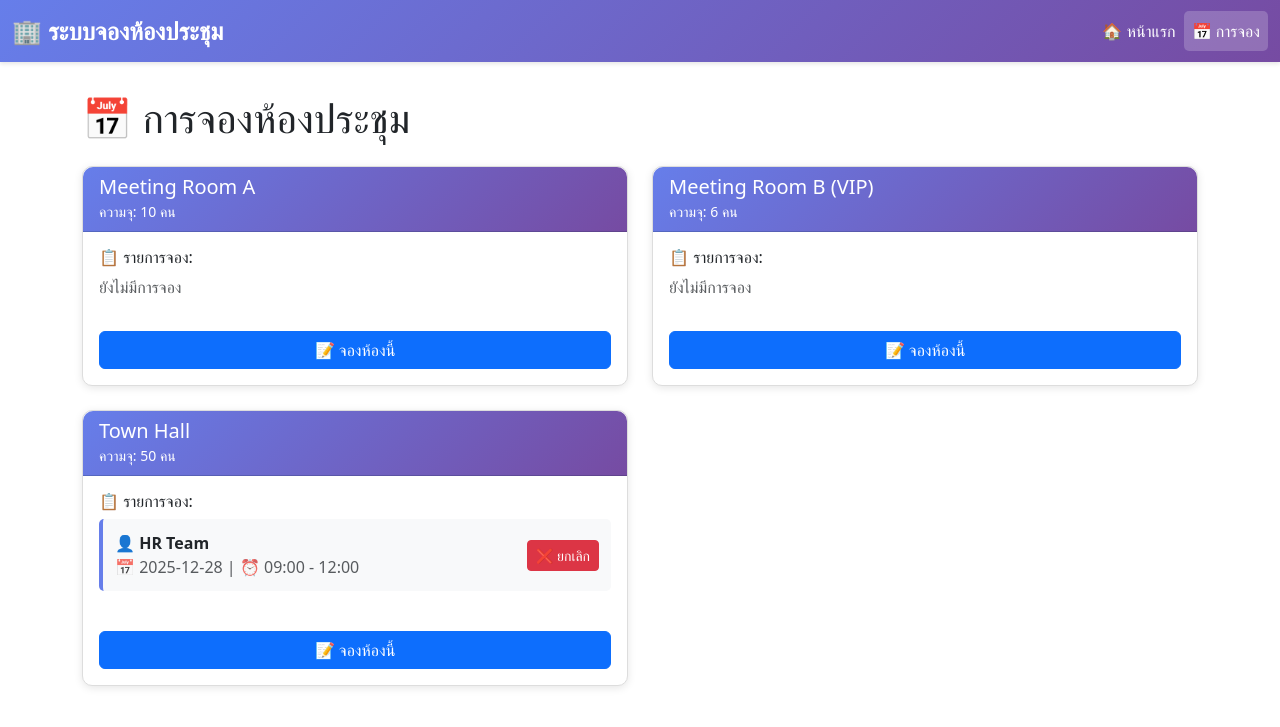
After one commit to NekoAida/ENGSE205-Software-Process, a Flask app: page /booking in a window 1280 px wide. The commit adds this page. Shown: the top 727 px of the page. Run offline with Flask 3, Linux system fonts and the light colour scheme.

Commit message:
feat: Add room booking functionality, including new booking and index pages, and comprehensive styling.

```diff
--- a/app.py
+++ b/app.py
@@ -1,40 +1,120 @@
-from flask import Flask, render_template, request, redirect, url_for
+from flask import Flask, render_template, request, redirect, url_for, flash, session
+from datetime import datetime
 
 app = Flask(__name__)
+app.secret_key = 'your-secret-key-here-change-in-production'  # จำเป็นสำหรับ flash messages
+
 
 # จำลองฐานข้อมูลห้องประชุม (Mock Data)
-# สถานะ: True = ว่าง, False = ไม่ว่าง
 rooms = [
-    {"id": 1, "name": "Meeting Room A", "capacity": 10, "is_available": True, "booked_by": ""},
-    {"id": 2, "name": "Meeting Room B (VIP)", "capacity": 6, "is_available": True, "booked_by": ""},
-    {"id": 3, "name": "Town Hall", "capacity": 50, "is_available": False, "booked_by": "HR Team"},
+    {"id": 1, "name": "Meeting Room A", "capacity": 10},
+    {"id": 2, "name": "Meeting Room B (VIP)", "capacity": 6},
+    {"id": 3, "name": "Town Hall", "capacity": 50},
 ]
+
+# เก็บรายการการจองทั้งหมด
+# โครงสร้าง: {"id": 1, "room_id": 1, "booker_name": "...", "date": "2025-12-28", "start_time": "09:00", "end_time": "10:00"}
+bookings = [
+    {"id": 1, "room_id": 3, "booker_name": "HR Team", "date": "2025-12-28", "start_time": "09:00", "end_time": "12:00"},
+]
+next_booking_id = 2
+
+
+def get_room_status(room_id):
+    """ตรวจสอบสถานะห้องและรายการจองทั้งหมด"""
+    room_bookings = [b for b in bookings if b['room_id'] == room_id]
+    return room_bookings
+
+
+def is_time_slot_available(room_id, date, start_time, end_time):
+    """ตรวจสอบว่าช่วงเวลาว่างหรือไม่"""
+    room_bookings = get_room_status(room_id)
+
+    for booking in room_bookings:
+        if booking['date'] == date:
+            # ตรวจสอบว่าเวลาทับซ้อนกันหรือไม่
+            if (start_time < booking['end_time'] and end_time > booking['start_time']):
+                return False
+    return True
+
 
 # --- ส่วนของ Sprint 1: แสดงผล ---
 @app.route('/')
 def index():
-    # ส่งข้อมูลห้องทั้งหมดไปแสดงที่หน้าเว็บ
-    return render_template('index.html', rooms=rooms)
+    # หน้าแรกแสดงเฉพาะสถานะห้อง
+    rooms_with_status = []
+    for room in rooms:
+        room_bookings = get_room_status(room['id'])
+        room_data = room.copy()
+        room_data['bookings'] = room_bookings
+        room_data['booking_count'] = len(room_bookings)
+        rooms_with_status.append(room_data)
+
+    return render_template('index.html', rooms=rooms_with_status)
+
+
+@app.route('/booking')
+def booking():
+    # หน้าการจอง - แสดงฟอร์มจองและจัดการ
+    rooms_with_bookings = []
+    for room in rooms:
+        room_bookings = get_room_status(room['id'])
+        room_data = room.copy()
+        room_data['bookings'] = room_bookings
+        rooms_with_bookings.append(room_data)
+
+    return render_template('booking.html', rooms=rooms_with_bookings)
+
 
 # --- ส่วนของ Sprint 2: การจองและยกเลิก ---
 @app.route('/book/<int:room_id>', methods=['POST'])
 def book_room(room_id):
+    global next_booking_id
+
     booker_name = request.form.get('booker_name')
-    for room in rooms:
-        if room['id'] == room_id and room['is_available']:
-            room['is_available'] = False
-            room['booked_by'] = booker_name
-            break
-    return redirect(url_for('index'))
+    date = request.form.get('date')
+    start_time = request.form.get('start_time')
+    end_time = request.form.get('end_time')
 
-@app.route('/cancel/<int:room_id>', methods=['POST'])
-def cancel_room(room_id):
-    for room in rooms:
-        if room['id'] == room_id:
-            room['is_available'] = True
-            room['booked_by'] = ""
-            break
-    return redirect(url_for('index'))
+    # หาชื่อห้อง
+    room_name = next((r['name'] for r in rooms if r['id'] == room_id), "ห้องที่เลือก")
+
+    # ตรวจสอบว่าช่วงเวลาว่างหรือไม่
+    if is_time_slot_available(room_id, date, start_time, end_time):
+        new_booking = {
+            "id": next_booking_id,
+            "room_id": room_id,
+            "booker_name": booker_name,
+            "date": date,
+            "start_time": start_time,
+            "end_time": end_time
+        }
+        bookings.append(new_booking)
+        next_booking_id += 1
+        flash(f'✅ จองห้อง {room_name} สำเร็จ! วันที่ {date} เวลา {start_time} - {end_time}', 'success')
+    else:
+        flash(f'❌ ไม่สามารถจองได้! ห้อง {room_name} ไม่ว่างในวันที่ {date} เวลา {start_time} - {end_time}', 'danger')
+
+    return redirect(url_for('booking'))
+
+
+@app.route('/cancel/<int:booking_id>', methods=['POST'])
+def cancel_booking(booking_id):
+    global bookings
+
+    # หาข้อมูลการจองก่อนลบ
+    booking_to_cancel = next((b for b in bookings if b['id'] == booking_id), None)
+
+    if booking_to_cancel:
+        room_name = next((r['name'] for r in rooms if r['id'] == booking_to_cancel['room_id']), "ห้อง")
+        bookings = [b for b in bookings if b['id'] != booking_id]
+        flash(f'✅ ยกเลิกการจองห้อง {room_name} สำเร็จ!', 'success')
+    else:
+        flash('❌ ไม่พบการจองที่ต้องการยกเลิก', 'danger')
+
+    return redirect(url_for('booking'))
+
+
 
 if __name__ == '__main__':
     app.run(debug=True)
--- /dev/null
+++ b/static/css/style.css
@@ -0,0 +1,153 @@
+/* Navigation Menu */
+.navbar {
+    background: linear-gradient(135deg, #667eea 0%, #764ba2 100%);
+    box-shadow: 0 2px 4px rgba(0, 0, 0, 0.1);
+}
+
+.navbar-brand {
+    font-weight: bold;
+    font-size: 1.5rem;
+}
+
+.nav-link {
+    color: white !important;
+    transition: all 0.3s ease;
+    padding: 0.5rem 1rem;
+    border-radius: 5px;
+}
+
+.nav-link:hover {
+    background-color: rgba(255, 255, 255, 0.1);
+    transform: translateY(-2px);
+}
+
+.nav-link.active {
+    background-color: rgba(255, 255, 255, 0.2);
+}
+
+/* Room Status */
+.status-available {
+    color: green;
+    font-weight: bold;
+}
+
+.status-busy {
+    color: red;
+    font-weight: bold;
+}
+
+/* Modal Styles */
+.modal-header {
+    background: linear-gradient(135deg, #667eea 0%, #764ba2 100%);
+    color: white;
+}
+
+.modal-body {
+    padding: 2rem;
+}
+
+/* Booking Info */
+.booking-info {
+    background-color: #f8f9fa;
+    padding: 1rem;
+    border-radius: 8px;
+    margin-bottom: 1.5rem;
+}
+
+.booking-info h6 {
+    color: #666;
+    margin-bottom: 0.5rem;
+}
+
+.booking-info p {
+    font-size: 1.1rem;
+    font-weight: 600;
+    color: #333;
+    margin: 0;
+}
+
+/* Content Area */
+.content-area {
+    margin-top: 2rem;
+}
+
+/* Table Styles */
+.table-hover tbody tr:hover {
+    background-color: rgba(102, 126, 234, 0.05);
+    transition: background-color 0.3s ease;
+}
+
+/* Booking Cards */
+.card {
+    border: 1px solid #ddd;
+    border-radius: 10px;
+    box-shadow: 0 2px 8px rgba(0, 0, 0, 0.1);
+    transition: transform 0.3s ease, box-shadow 0.3s ease;
+}
+
+.card:hover {
+    transform: translateY(-5px);
+    box-shadow: 0 4px 12px rgba(0, 0, 0, 0.15);
+}
+
+.card-header {
+    background: linear-gradient(135deg, #667eea 0%, #764ba2 100%) !important;
+    border-radius: 10px 10px 0 0 !important;
+}
+
+/* Booking List */
+.booking-list {
+    max-height: 300px;
+    overflow-y: auto;
+    margin-bottom: 1rem;
+}
+
+.booking-item {
+    display: flex;
+    justify-content: space-between;
+    align-items: center;
+    padding: 0.75rem;
+    margin-bottom: 0.5rem;
+    background-color: #f8f9fa;
+    border-left: 4px solid #667eea;
+    border-radius: 5px;
+}
+
+.booking-item:hover {
+    background-color: #e9ecef;
+}
+
+.booking-details {
+    flex-grow: 1;
+}
+
+.booking-summary {
+    font-size: 0.9rem;
+}
+
+.booking-summary .mb-1 {
+    padding: 0.25rem 0;
+    border-bottom: 1px solid #eee;
+}
+
+.booking-summary .mb-1:last-child {
+    border-bottom: none;
+}
+
+/* Flash Messages */
+.alert {
+    animation: slideDown 0.5s ease-out;
+    box-shadow: 0 2px 8px rgba(0, 0, 0, 0.15);
+}
+
+@keyframes slideDown {
+    from {
+        opacity: 0;
+        transform: translateY(-20px);
+    }
+
+    to {
+        opacity: 1;
+        transform: translateY(0);
+    }
+}
--- /dev/null
+++ b/templates/booking.html
@@ -0,0 +1,189 @@
+<!DOCTYPE html>
+<html lang="th">
+
+<head>
+    <meta charset="UTF-8">
+    <meta name="viewport" content="width=device-width, initial-scale=1.0">
+    <title>การจองห้องประชุม - ระบบจองห้องประชุม</title>
+    <link href="https://cdn.jsdelivr.net/npm/bootstrap@5.3.0/dist/css/bootstrap.min.css" rel="stylesheet">
+    <link href="{{ url_for('static', filename='css/style.css') }}" rel="stylesheet">
+</head>
+
+<body>
+    <!-- Navigation Menu -->
+    <nav class="navbar navbar-expand-lg navbar-dark">
+        <div class="container-fluid">
+            <a class="navbar-brand" href="/">
+                🏢 ระบบจองห้องประชุม
+            </a>
+            <button class="navbar-toggler" type="button" data-bs-toggle="collapse" data-bs-target="#navbarNav"
+                aria-controls="navbarNav" aria-expanded="false" aria-label="Toggle navigation">
+                <span class="navbar-toggler-icon"></span>
+            </button>
+            <div class="collapse navbar-collapse" id="navbarNav">
+                <ul class="navbar-nav ms-auto">
+                    <li class="nav-item">
+                        <a class="nav-link" href="/">
+                            🏠 หน้าแรก
+                        </a>
+                    </li>
+                    <li class="nav-item">
+                        <a class="nav-link active" href="/booking">
+                            📅 การจอง
+                        </a>
+                    </li>
+                    <!-- เว้นที่สำหรับ Menu อื่นๆ ในอนาคต -->
+                    <!--
+                    <li class="nav-item">
+                        <a class="nav-link" href="/reports">
+                            📊 รายงาน
+                        </a>
+                    </li>
+                    <li class="nav-item">
+                        <a class="nav-link" href="/settings">
+                            ⚙️ ตั้งค่า
+                        </a>
+                    </li>
+                    -->
+                </ul>
+            </div>
+        </div>
+    </nav>
+
+    <!-- Main Content -->
+    <div class="container content-area">
+        <h1 class="mb-4">📅 การจองห้องประชุม</h1>
+
+        <!-- Flash Messages -->
+        {% with messages = get_flashed_messages(with_categories=true) %}
+        {% if messages %}
+        {% for category, message in messages %}
+        <div class="alert alert-{{ category }} alert-dismissible fade show" role="alert">
+            {{ message }}
+            <button type="button" class="btn-close" data-bs-dismiss="alert" aria-label="Close"></button>
+        </div>
+        {% endfor %}
+        {% endif %}
+        {% endwith %}
+
+        <div class="row">
+            {% for room in rooms %}
+            <div class="col-md-6 mb-4">
+                <div class="card">
+                    <div class="card-header bg-primary text-white">
+                        <h5 class="mb-0">{{ room.name }}</h5>
+                        <small>ความจุ: {{ room.capacity }} คน</small>
+                    </div>
+                    <div class="card-body">
+                        <h6>📋 รายการจอง:</h6>
+                        {% if room.bookings %}
+                        <div class="booking-list">
+                            {% for booking in room.bookings %}
+                            <div class="booking-item">
+                                <div class="booking-details">
+                                    <strong>👤 {{ booking.booker_name }}</strong><br>
+                                    <span class="text-muted">
+                                        📅 {{ booking.date }} | ⏰ {{ booking.start_time }} - {{ booking.end_time }}
+                                    </span>
+                                </div>
+                                <form action="/cancel/{{ booking.id }}" method="POST" class="d-inline">
+                                    <button type="submit" class="btn btn-danger btn-sm">❌ ยกเลิก</button>
+                                </form>
+                            </div>
+                            {% endfor %}
+                        </div>
+                        {% else %}
+                        <p class="text-muted">ยังไม่มีการจอง</p>
+                        {% endif %}
+
+                        <button type="button" class="btn btn-primary w-100 mt-3" data-bs-toggle="modal"
+                            data-bs-target="#bookingModal{{ room.id }}">
+                            📝 จองห้องนี้
+                        </button>
+                    </div>
+                </div>
+            </div>
+
+            <!-- Modal สำหรับจองห้อง -->
+            <div class="modal fade" id="bookingModal{{ room.id }}" tabindex="-1"
+                aria-labelledby="bookingModalLabel{{ room.id }}" aria-hidden="true">
+                <div class="modal-dialog modal-dialog-centered">
+                    <div class="modal-content">
+                        <div class="modal-header">
+                            <h5 class="modal-title" id="bookingModalLabel{{ room.id }}">
+                                🏢 จองห้องประชุม: {{ room.name }}
+                            </h5>
+                            <button type="button" class="btn-close btn-close-white" data-bs-dismiss="modal"
+                                aria-label="Close"></button>
+                        </div>
+                        <div class="modal-body">
+                            <div class="booking-info">
+                                <h6>📍 ห้องที่เลือก</h6>
+                                <p>{{ room.name }}</p>
+                            </div>
+                            <div class="booking-info">
+                                <h6>👥 ความจุ</h6>
+                                <p>{{ room.capacity }} คน</p>
+                            </div>
+
+                            <form action="/book/{{ room.id }}" method="POST" id="bookingForm{{ room.id }}">
+                                <div class="mb-3">
+                                    <label for="bookerName{{ room.id }}" class="form-label">
+                                        <strong>👤 ชื่อผู้จอง</strong>
+                                    </label>
+                                    <input type="text" class="form-control" id="bookerName{{ room.id }}"
+                                        name="booker_name" placeholder="กรอกชื่อผู้จอง" required autocomplete="off">
+                                </div>
+
+                                <div class="mb-3">
+                                    <label for="bookingDate{{ room.id }}" class="form-label">
+                                        <strong>📅 วันที่จอง</strong>
+                                    </label>
+                                    <input type="date" class="form-control" id="bookingDate{{ room.id }}" name="date"
+                                        required min="{{ today }}">
+                                </div>
+
+                                <div class="row">
+                                    <div class="col-6">
+                                        <label for="startTime{{ room.id }}" class="form-label">
+                                            <strong>⏰ เวลาเริ่ม</strong>
+                                        </label>
+                                        <input type="time" class="form-control" id="startTime{{ room.id }}"
+                                            name="start_time" required>
+                                    </div>
+                                    <div class="col-6">
+                                        <label for="endTime{{ room.id }}" class="form-label">
+                                            <strong>⏰ เวลาสิ้นสุด</strong>
+                                        </label>
+                                        <input type="time" class="form-control" id="endTime{{ room.id }}"
+                                            name="end_time" required>
+                                    </div>
+                                </div>
+
+                                <div class="form-text mt-2">
+                                    กรุณาเลือกวันที่และเวลาที่ต้องการจอง
+                                </div>
+                            </form>
+                        </div>
+                        <div class="modal-footer">
+                            <button type="button" class="btn btn-secondary" data-bs-dismiss="modal">
+                                ยกเลิก
+                            </button>
+                            <button type="submit" form="bookingForm{{ room.id }}" class="btn btn-primary">
+                                ✅ ยืนยันการจอง
+                            </button>
+                        </div>
+                    </div>
+                </div>
+            </div>
+
+            {% endfor %}
+        </div>
+
+    </div> <!-- End of container content-area -->
+
+    <!-- Bootstrap JS -->
+    <script src="https://cdn.jsdelivr.net/npm/bootstrap@5.3.0/dist/js/bootstrap.bundle.min.js"></script>
+</body>
+
+</html>
```
Also changed, not shown: templates/index.html (+69 -108 lines).
